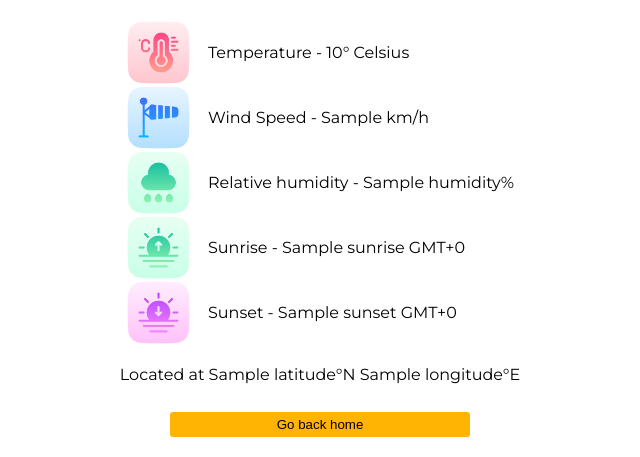
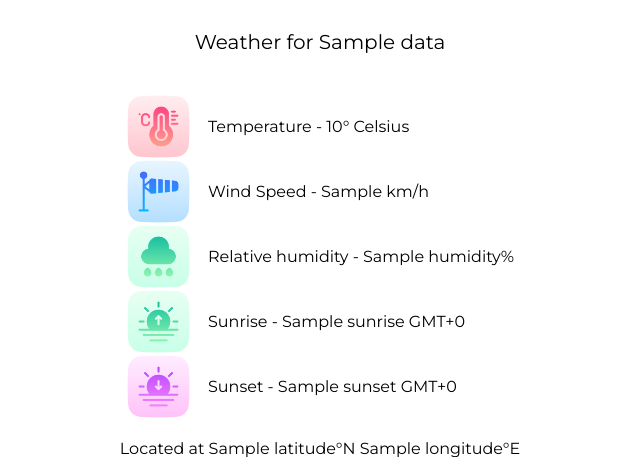
Before and after one commit to kurealnum/mini-hackathon-1, a Django app: template templates/results.html in a window 1280 px wide. Shown: the top 457 px of the page, without its empty margins (320-960 px from the left). Run offline with Django 5.2, Linux system fonts and the light colour scheme; the template is opened without the code that fills it: most values are stand-ins (such as "Sample title", 1, 10 or a date in 2020).

Commit message:
Updated the UI

```diff
--- a/static/css/layout.css
+++ b/static/css/layout.css
@@ -117,6 +117,12 @@ p {
   margin: 20px auto;
 }
 
+#weather-header {
+  margin: 0 auto;
+  margin-top: 30px;
+  margin-bottom: 20px;
+}
+
 @media (min-width: 550px) {
   body {
     width: 70%;
--- a/templates/layout.html
+++ b/templates/layout.html
@@ -5,6 +5,17 @@
         <link href="https://fonts.googleapis.com/css?family=Montserrat"
               rel="stylesheet" />
         <link href="{% static 'css/layout.css' %}" rel="stylesheet" />
+        <link rel="apple-touch-icon"
+              sizes="180x180"
+              href="{% static 'icos/apple-touch-icon.png' %}/apple-touch-icon.png">
+        <link rel="icon"
+              type="image/png"
+              sizes="32x32"
+              href="{% static 'icos/favicon-32x32.png' %}">
+        <link rel="icon"
+              type="image/png"
+              sizes="16x16"
+              href="{% static 'icos/favicon-16x16.png' %}">
         <title>A basic weather app</title>
     </head>
     <body>
--- a/templates/results.html
+++ b/templates/results.html
@@ -1,6 +1,7 @@
 {% extends "layout.html" %}
 {% load static %}
 {% block body %}
+    <h1 id="weather-header">Weather for {{ data.name }}</h1>
     <div class="info-box-wrapper">
         <div class="info-box">
             <img src="{% static 'imgs/celsius.png' %}">
```
Also changed, not shown: static/icos/android-chrome-192x192.png (added), static/icos/android-chrome-512x512.png (added), static/icos/apple-touch-icon.png (added), static/icos/favicon-16x16.png (added), static/icos/favicon-32x32.png (added), static/icos/favicon.ico (added).
